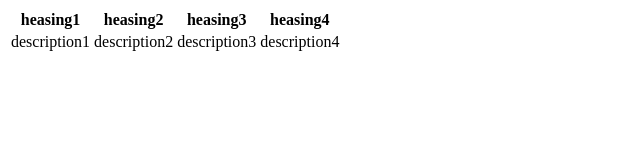
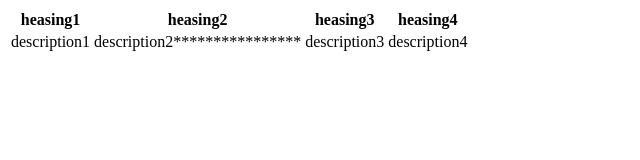
Before and after one commit to MohanRajRaman/project1, a plain HTML site: page about.html in a window 1280 px wide. Shown: the whole page, without its empty margins (0-640 px from the left). Drawn offline with Linux system fonts and the light colour scheme.

Commit message:
Update about.html

```diff
--- a/about.html
+++ b/about.html
@@ -17,7 +17,7 @@
   <tbody>
     <tr>
       <td>description1</td>
-      <td>description2</td>
+      <td>description2****************</td>
       <td>description3</td>
       <td>description4</td>
     </tr>
```
